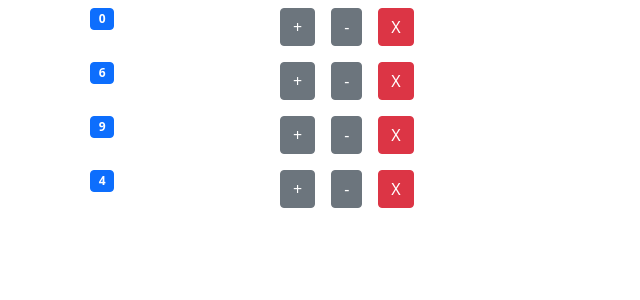
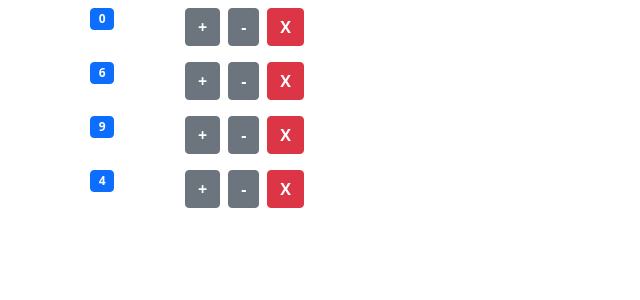
Before and after one commit to Nahzaz19/cart, a React (Create React App) app: page / in a window 1280 px wide. Shown: the top 300 px of the page, without its empty margins (0-640 px from the left). Built offline with nearby package versions, Linux system fonts and the light colour scheme.

Commit message:
Remake button features (more to do)

```diff
--- a/src/components/Product.jsx
+++ b/src/components/Product.jsx
@@ -6,23 +6,22 @@ class Product extends Component {
       <div>
         <div class="container">
           <div class="row">
-            <div class="col-2">
-              <button className="btn btn-primary badge m-2">
+            <div class="col-1">
+              <button className="btn btn-primary badge fw-bold m-2">
                 {this.props.product.quantity}
               </button>
             </div>
             <div class="col">
-              {" "}
               <button
                 onClick={() => this.props.onIncrement(this.props.product)}
-                className="btn btn-secondary m-2"
+                className="btn btn-secondary fw-bold m-2"
               >
                 +
               </button>
-              <button className="btn btn-secondary m-2">-</button>
+              <button className="btn btn-secondary fw-bold m-">-</button>
               <button
                 onClick={() => this.props.onDelete(this.props.product.id)}
-                className="btn btn-danger m-2"
+                className="btn btn-danger fw-bold m-2"
               >
                 X
               </button>
```
